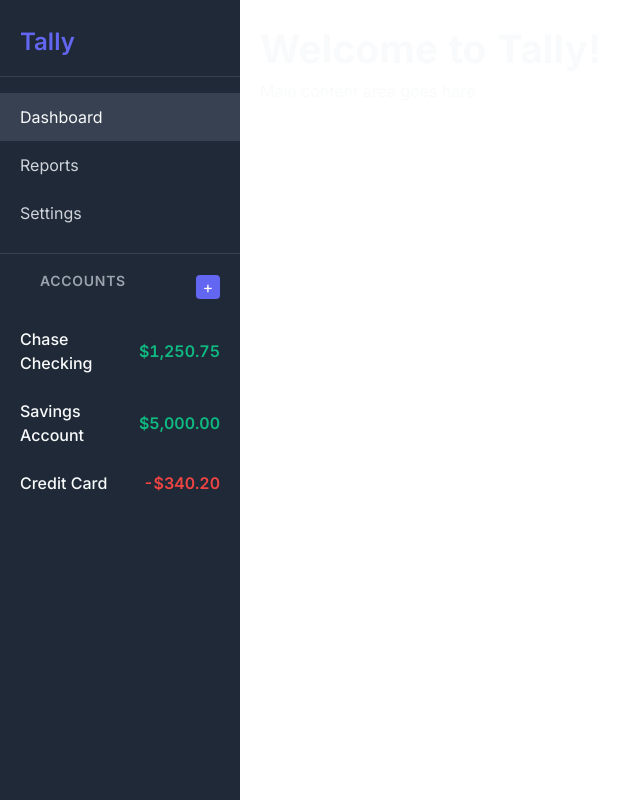
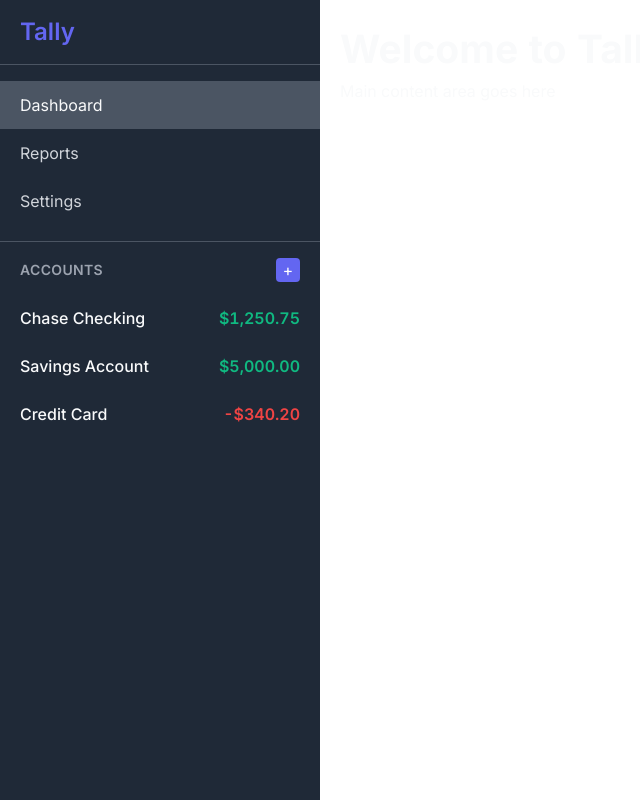
Before and after one commit to Thaonnor/tally, a Vue app: page / in a window 1280 px wide. Shown: the whole page, without its empty margins (0-640 px from the left). Built offline with nearby package versions, Linux system fonts and the light colour scheme.

Commit message:
refactor(sidebar): convert CSS to Tailwind classes
- Replace custom CSS classes with Tailwind utilities
- Add responsive width classes (w-60/xl:w-80/2xl:w-80)
- Remove custom CSS styles in favor of utility classes
- Clean up handleAddAccount method (remove console.log)
- Remove empty style section

```diff
--- a/src/components/Sidebar.vue
+++ b/src/components/Sidebar.vue
@@ -1,23 +1,23 @@
 <template>
-    <div class="sidebar">
-        <div class="app-title">
-            <h2>Tally</h2>
+    <div class="w-60 xl:w-80 2xl:w-80 bg-gray-800 text-gray-50 flex flex-col">
+        <div class="px-5 pt-4 pb-4 border-b border-gray-600">
+            <h2 class="text-2xl font-semibold text-indigo-500">Tally</h2>
         </div>
 
-        <nav class="main-nav">
-            <ul>
-                <li><a href="#" class="nav-link active">Dashboard</a></li>
-                <li><a href="#" class="nav-link">Reports</a></li>
-                <li><a href="#" class="nav-link">Settings</a></li>
+        <nav class="py-4 border-b border-gray-600">
+            <ul class="list-none">
+                <li><a href="#" class="block px-5 py-3 text-gray-300 no-underline transition-colors hover:bg-gray-600 hover:text-gray-50 bg-gray-600 text-gray-50">Dashboard</a></li>
+                <li><a href="#" class="block px-5 py-3 text-gray-300 no-underline transition-colors hover:bg-gray-600 hover:text-gray">Reports</a></li>
+                <li><a href="#" class="block px-5 py-3 text-gray-300 no-underline transition-colors hover:bg-gray-600 hover:text-gray">Settings</a></li>
             </ul>
         </nav>
 
-        <div class="accounts-section">
-            <div class="accounts-header">
-                <h3>Accounts</h3>
-                <button @click="showAddModal = true" class="add-btn">+</button>
+        <div class="flex-1 py-4">
+            <div class="flex justify-between items-center px-5 pb-3">
+                <h3 class="text-sm font-semibold text-gray-400 uppercase tracking-wide">Accounts</h3>
+                <button @click="showAddModal = true" class="bg-indigo-500 text-white border-none rounded w-6 h-6 cursor-pointer">+</button>
             </div>
-            <ul class="account-list">
+            <ul class="list-none">
                 <AccountItem name="Chase Checking" :balance="1250.75" />
                 <AccountItem name="Savings Account" :balance="5000.0" />
                 <AccountItem name="Credit Card" :balance="Number(-340.2)" />
@@ -56,102 +56,8 @@
         },
         methods: {
             handleAddAccount(accountData) {
-                console.log('New account:', accountData);
                 this.showAddModal = false;
             },
         },
     };
 </script>
-
-<style scoped>
-    .sidebar {
-        width: 280px;
-        background-color: var(--bg-secondary);
-        color: var(--text-primary);
-        padding: 0; /* Remove the 20px padding */
-        display: flex;
-        flex-direction: column;
-    }
-
-    .app-title {
-        padding: 24px 20px 16px;
-        border-bottom: 1px solid var(--bg-tertiary);
-    }
-
-    .app-title h2 {
-        font-size: 24px;
-        font-weight: 600;
-        color: var(--primary);
-    }
-
-    .main-nav {
-        padding: 16px 0;
-        border-bottom: 1px solid var(--bg-tertiary);
-    }
-
-    .main-nav ul {
-        list-style: none;
-    }
-
-    .nav-link {
-        display: block;
-        padding: 12px 20px;
-        color: var(--text-secondary);
-        text-decoration: none;
-        transition: background-color 0.2s;
-    }
-
-    .nav-link:hover,
-    .nav-link.active {
-        background-color: var(--bg-tertiary);
-        color: var(--text-primary);
-    }
-
-    .accounts-section {
-        flex: 1;
-        padding: 16px 0;
-    }
-
-    .accounts-section h3 {
-        padding: 0 20px 12px;
-        font-size: 14px;
-        font-weight: 600;
-        color: var(--text-muted);
-        text-transform: uppercase;
-        letter-spacing: 0.05em;
-    }
-
-    .accounts-header {
-        display: flex;
-        justify-content: space-between;
-        align-items: center;
-        padding: 0 20px 12px;
-    }
-
-    .add-btn {
-        background: var(--primary);
-        color: white;
-        border: none;
-        border-radius: 4px;
-        width: 24px;
-        height: 24px;
-        cursor: pointer;
-    }
-
-    .account-list {
-        list-style: none;
-    }
-
-    /* Responsive adjustments */
-    @media (min-width: 1920px) {
-        .sidebar {
-            width: 320px;
-        }
-    }
-
-    @media (max-width: 1366px) {
-        .sidebar {
-            width: 240px;
-        }
-    }
-</style>
```
Also changed, not shown: 1 other file (tests, documents, lock files or other folders).
